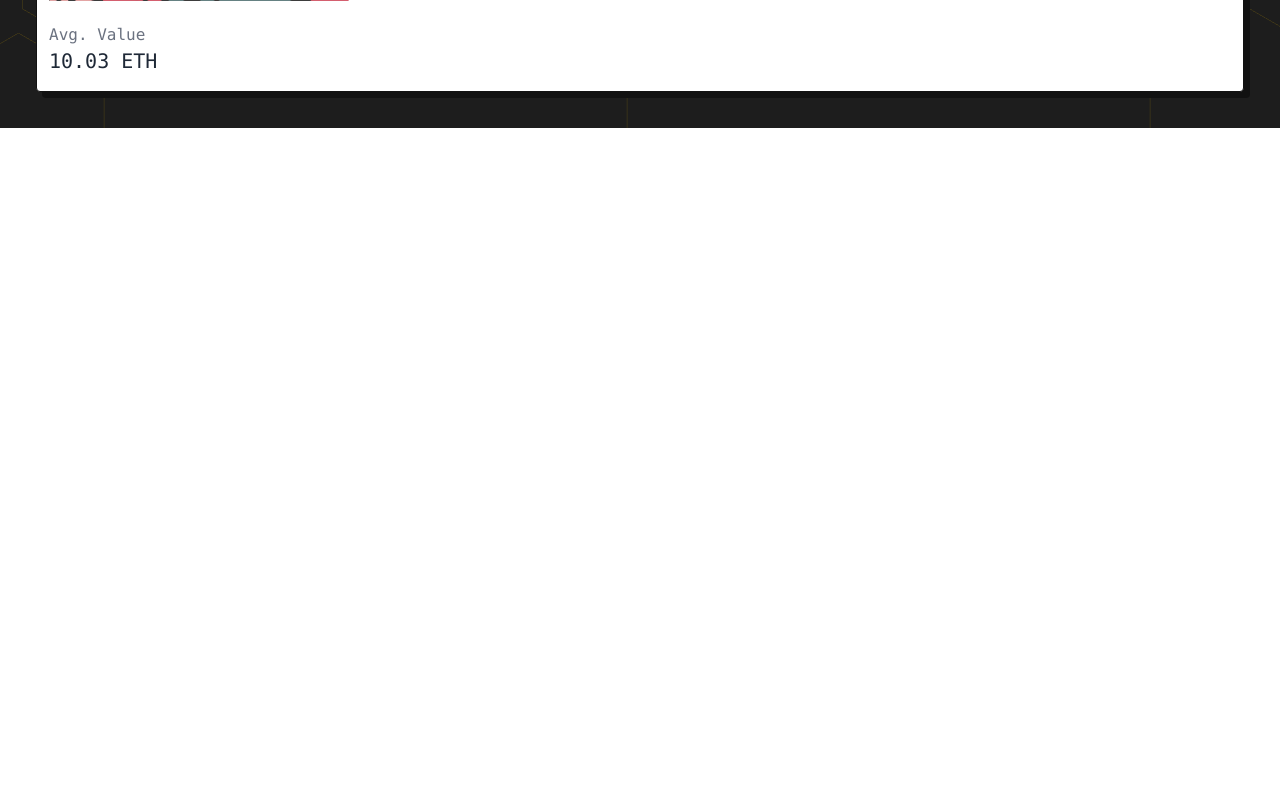
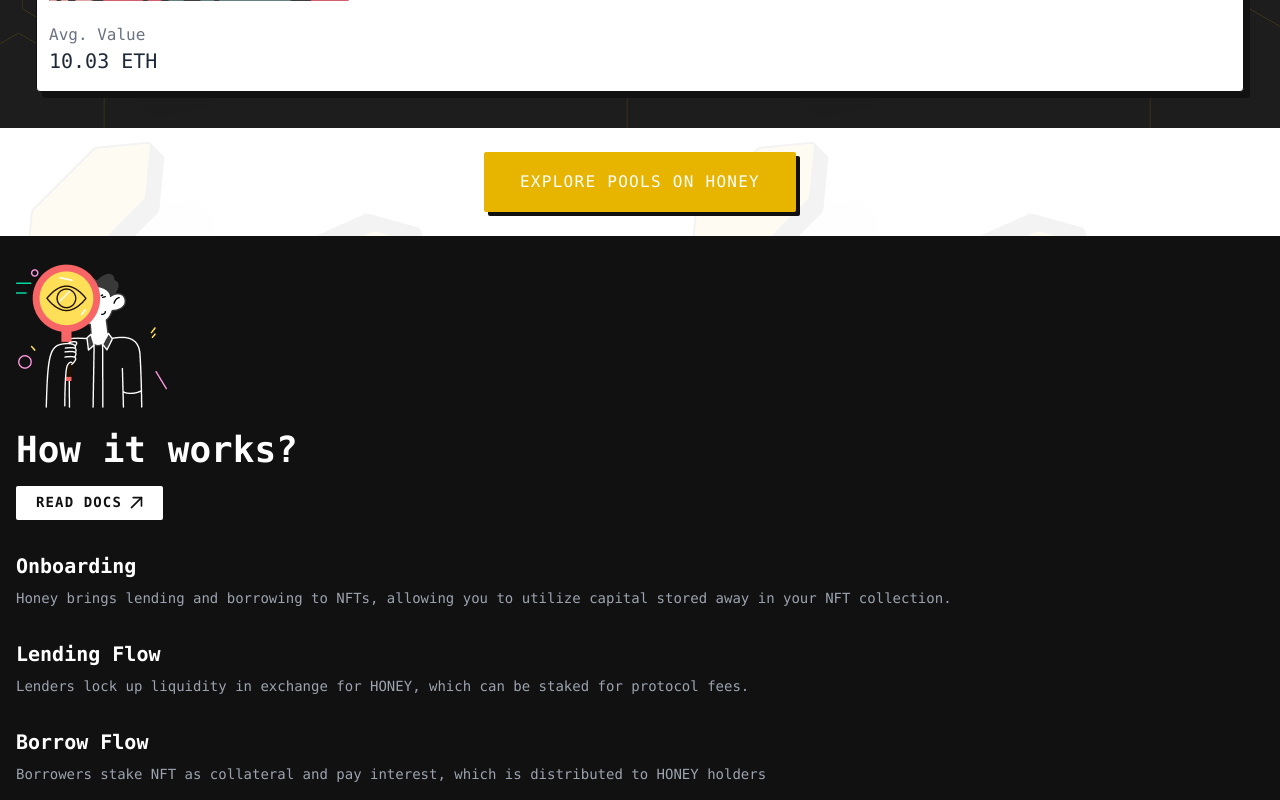
Before and after one commit to CODExSHUBHAM/honey-finance-website, a Next.js app: page / in a window 1280 px wide. Shown: the part 5233-6033 px from the top of the page. Before the commit the page ends 5361 px from the top, so only its background shows below. Built offline with nearby package versions, Linux system fonts and the light colour scheme; a web font is replaced by a local one.

Commit message:
feat: Added Section 5

```diff
--- /dev/null
+++ b/components/Section4/Section4.tsx
@@ -0,0 +1,11 @@
+import Button from '../ui/Button/Button';
+
+function Section4(): JSX.Element {
+  return (
+    <div className="bg-white bg-opacity-95 p-6 flex items-center justify-center">
+      <Button>Explore pools on Honey</Button>
+    </div>
+  );
+}
+
+export default Section4;
--- /dev/null
+++ b/components/Section5/Section5.tsx
@@ -0,0 +1,52 @@
+import Image from 'next/image';
+import Heading from '../ui/Heading/Heading';
+import FindingMan from '@/assets/Illustrations/FindingMan.png';
+import Button from '../ui/Button/Button';
+import Icon from '@/components/ui/Icon/Icon';
+
+function Section5(): JSX.Element {
+  return (
+    <div className="bg-black p-4">
+      <div className="">
+        <Image src={FindingMan} alt="FindingMan Illustration" />
+        <Heading size="sm" variant="white" className="font-bold pt-4">
+          How it works?
+        </Heading>
+        <Button
+          as="a"
+          className="flex items-center gap-2 w-fit mt-4"
+          variant="white"
+          size="sm"
+          href=""
+          target="_blank"
+        >
+          Read Docs
+          <Icon icon="LinkArrow" />
+        </Button>
+        <p className="font-mono text-white text-xl font-bold pt-8">
+          Onboarding
+        </p>
+        <p className="font-mono text-sm font-medium leading-5 text-gray-400 pt-2 ">
+          Honey brings lending and borrowing to NFTs, allowing you to utilize
+          capital stored away in your NFT collection.
+        </p>
+        <p className="font-mono text-white text-xl font-bold pt-8">
+          Lending Flow
+        </p>
+        <p className="font-mono text-sm font-medium leading-5 text-gray-400 pt-2 ">
+          Lenders lock up liquidity in exchange for HONEY, which can be staked
+          for protocol fees.
+        </p>
+        <p className="font-mono text-white text-xl font-bold pt-8">
+          Borrow Flow
+        </p>
+        <p className="font-mono text-sm font-medium leading-5 text-gray-400 pt-2 ">
+          Borrowers stake NFT as collateral and pay interest, which is
+          distributed to HONEY holders
+        </p>
+      </div>
+    </div>
+  );
+}
+
+export default Section5;
--- a/pages/index.tsx
+++ b/pages/index.tsx
@@ -5,6 +5,8 @@
 import Section1 from '@/components/Section1/Section1';
 import Section2 from '@/components/Section2/Section2';
 import Section3 from '@/components/Section3/Section3';
+import Section4 from '@/components/Section4/Section4';
+import Section5 from '@/components/Section5/Section5';
 
 const Home: NextPage = () => {
   return (
@@ -15,8 +17,10 @@
       <div className="bg-coin">
         <Section1 />
         <Section2 />
+        <Section3 />
+        <Section4 />
+        <Section5 />
       </div>
-      <Section3 />
     </div>
   );
 };
```
Also changed, not shown: assets/Illustrations/FindingMan.png (added).
